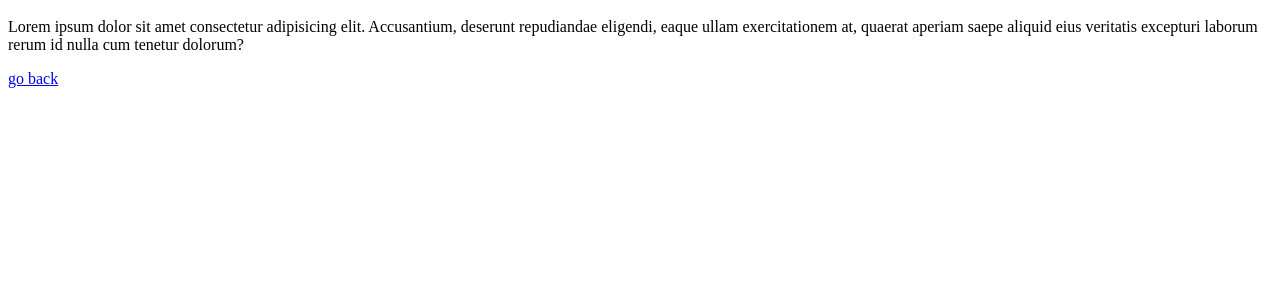
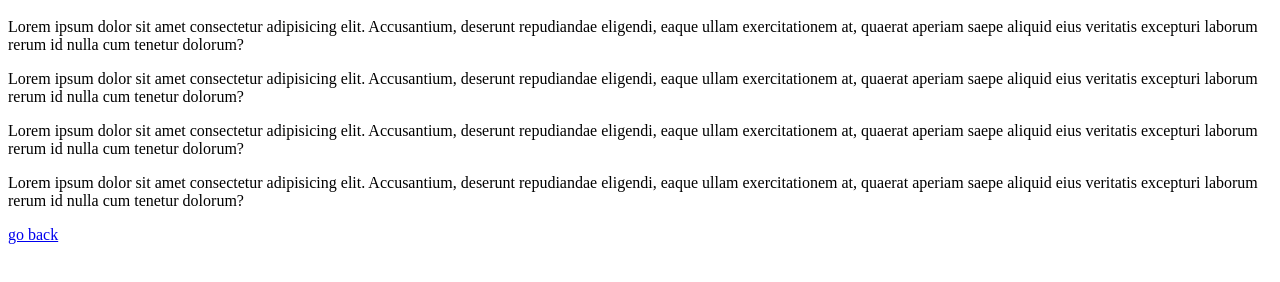
Before and after one commit to aliodev/example, a plain HTML site: page second.html in a window 1280 px wide. Shown: the part 48-330 px from the top of the page. Drawn offline with Linux system fonts and the light colour scheme.

Commit message:
adding new paragraphs

```diff
--- a/second.html
+++ b/second.html
@@ -8,6 +8,9 @@
 <body>
   <h1>this is the second page</h1>
   <p>Lorem ipsum dolor sit amet consectetur adipisicing elit. Accusantium, deserunt repudiandae eligendi, eaque ullam exercitationem at, quaerat aperiam saepe aliquid eius veritatis excepturi laborum rerum id nulla cum tenetur dolorum?</p>
+  <p>Lorem ipsum dolor sit amet consectetur adipisicing elit. Accusantium, deserunt repudiandae eligendi, eaque ullam exercitationem at, quaerat aperiam saepe aliquid eius veritatis excepturi laborum rerum id nulla cum tenetur dolorum?</p>
+  <p>Lorem ipsum dolor sit amet consectetur adipisicing elit. Accusantium, deserunt repudiandae eligendi, eaque ullam exercitationem at, quaerat aperiam saepe aliquid eius veritatis excepturi laborum rerum id nulla cum tenetur dolorum?</p>
+  <p>Lorem ipsum dolor sit amet consectetur adipisicing elit. Accusantium, deserunt repudiandae eligendi, eaque ullam exercitationem at, quaerat aperiam saepe aliquid eius veritatis excepturi laborum rerum id nulla cum tenetur dolorum?</p>
 
   <a href="index.html">go back</a>
 
```
